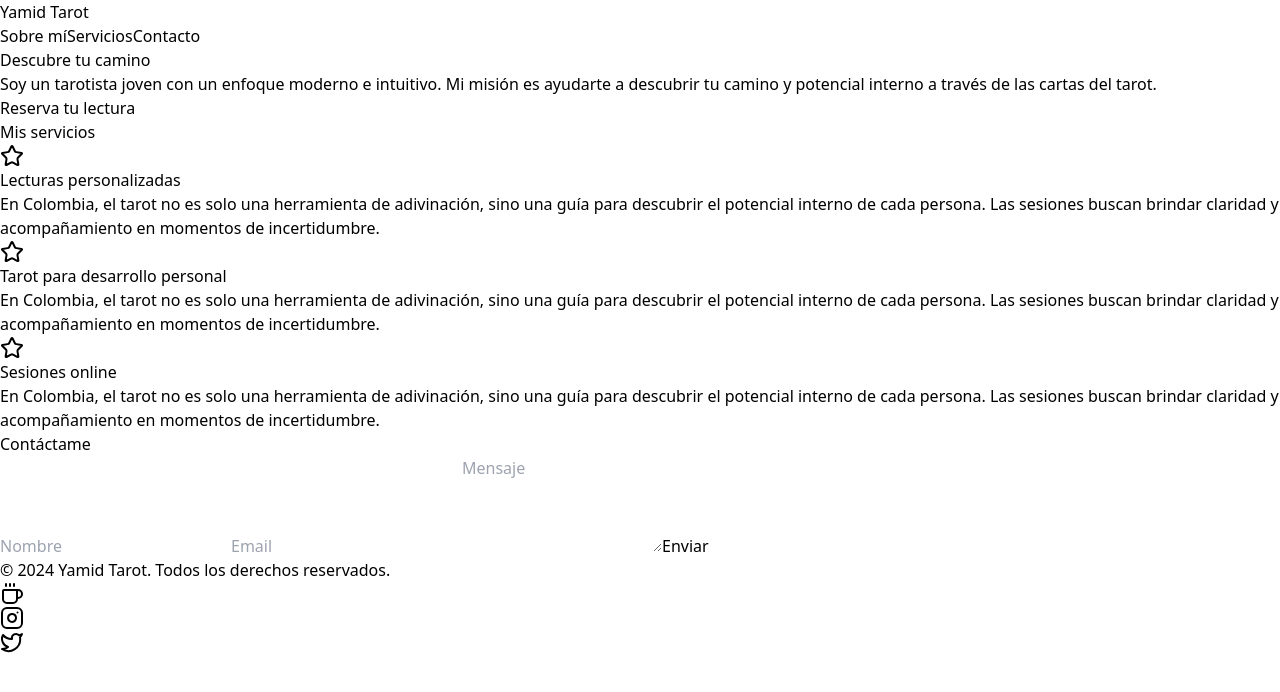
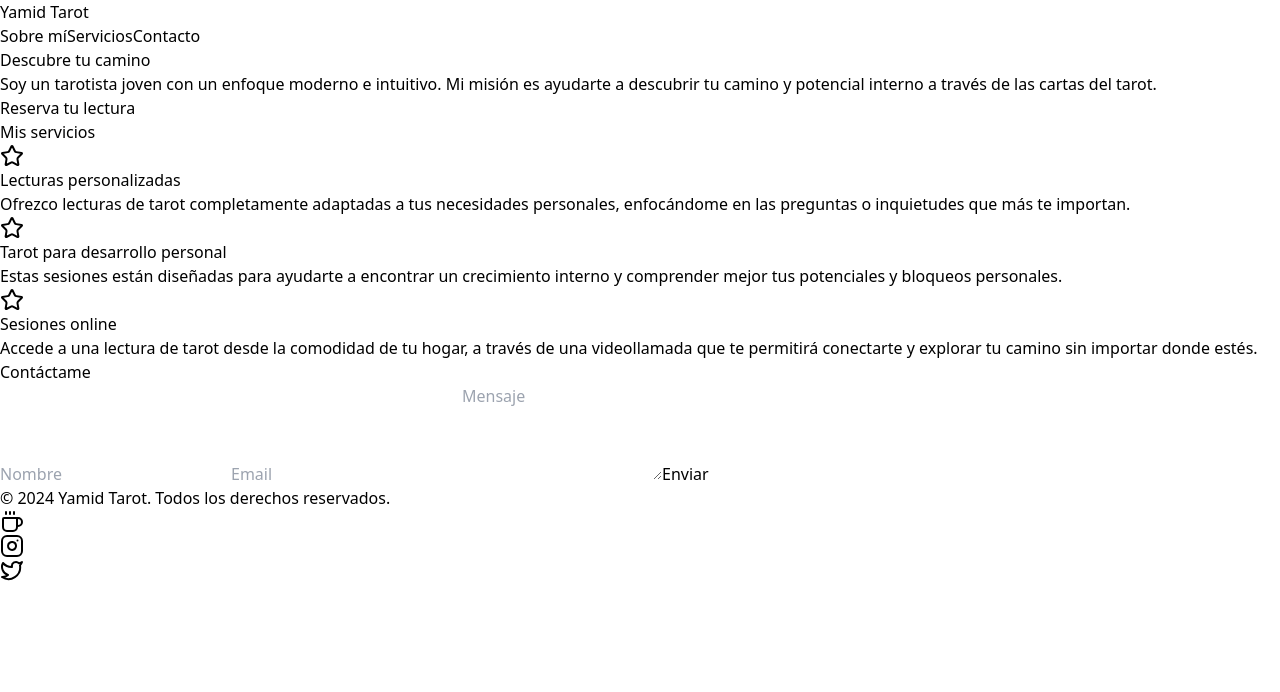
Before and after one commit to yamiddevofic/yamidstarot, a React (Vite) app: page / in a window 1280 px wide. Shown: the top 692 px of the page. Built offline with nearby package versions, Linux system fonts and the light colour scheme.

Commit message:
examples 2

```diff
--- a/src/App.tsx
+++ b/src/App.tsx
@@ -97,7 +97,12 @@ const App: React.FC = () => {
                 >
                   <Star className="h-8 w-8 text-yellow-400 mb-4" />
                   <h3 className="text-xl font-semibold mb-2">{specialty}</h3>
-                  <p>En Colombia, el tarot no es solo una herramienta de adivinación, sino una guía para descubrir el potencial interno de cada persona. Las sesiones buscan brindar claridad y acompañamiento en momentos de incertidumbre.</p>
+                  <p>{
+                    specialty === "Lecturas personalizadas" ? "Ofrezco lecturas de tarot completamente adaptadas a tus necesidades personales, enfocándome en las preguntas o inquietudes que más te importan." :
+                    specialty === "Tarot para desarrollo personal" ? "Estas sesiones están diseñadas para ayudarte a encontrar un crecimiento interno y comprender mejor tus potenciales y bloqueos personales." :
+                    specialty === "Sesiones online" ? "Accede a una lectura de tarot desde la comodidad de tu hogar, a través de una videollamada que te permitirá conectarte y explorar tu camino sin importar donde estés." :
+                    "En Colombia, el tarot no es solo una herramienta de adivinación, sino una guía para descubrir el potencial interno de cada persona. Las sesiones buscan brindar claridad y acompañamiento en momentos de incertidumbre."
+                  }</p>
                 </motion.div>
               ))}
             </div>
```
